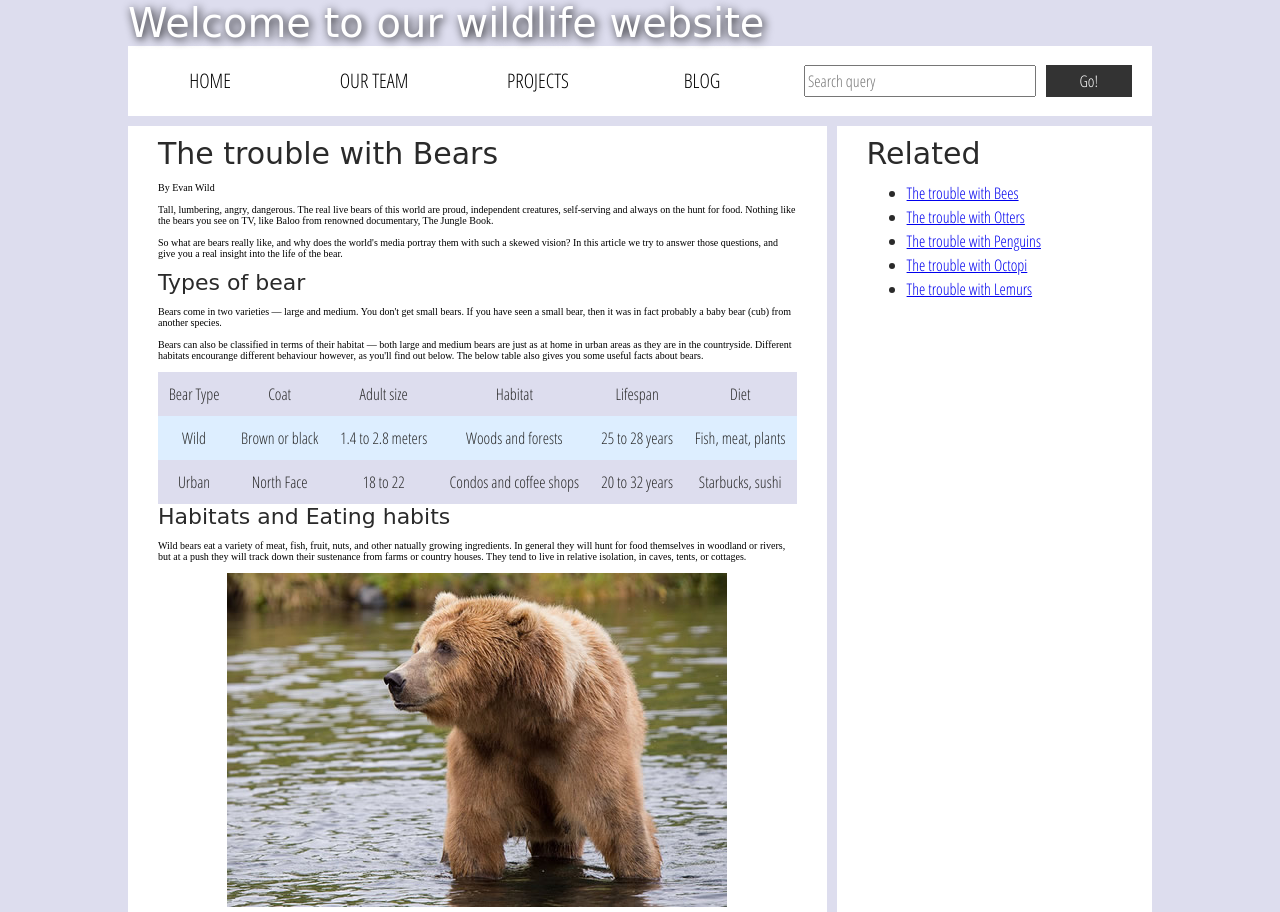
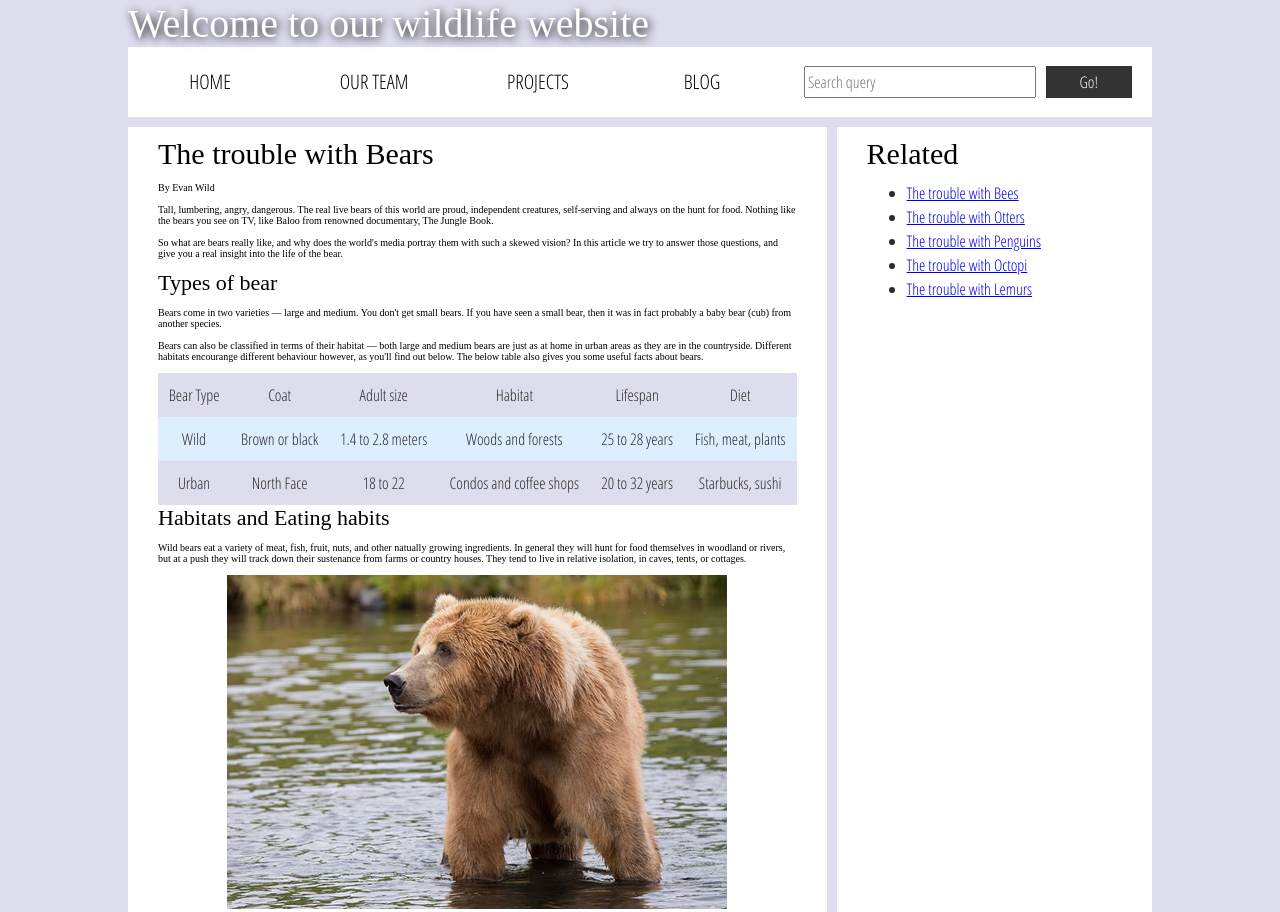
Before and after one commit to kibati12345/kibati12345.github.io, a plain HTML site: page Assignment7/index.html in a window 1280 px wide. Shown: the top 912 px of the page. Drawn offline with Linux system fonts and the light colour scheme; a web font is replaced by a local one.

Commit message:
put in the h tags

```diff
--- a/Assignment7/style.css
+++ b/Assignment7/style.css
@@ -18,7 +18,7 @@ body {
 
 /* || typography */
 
-font[size="7"], font[size="6"], font[size="5"] {
+h1, h2, h3 {
   font-family: 'Sonsie One', cursive;
   color: #2a2a2a;
 }
```
